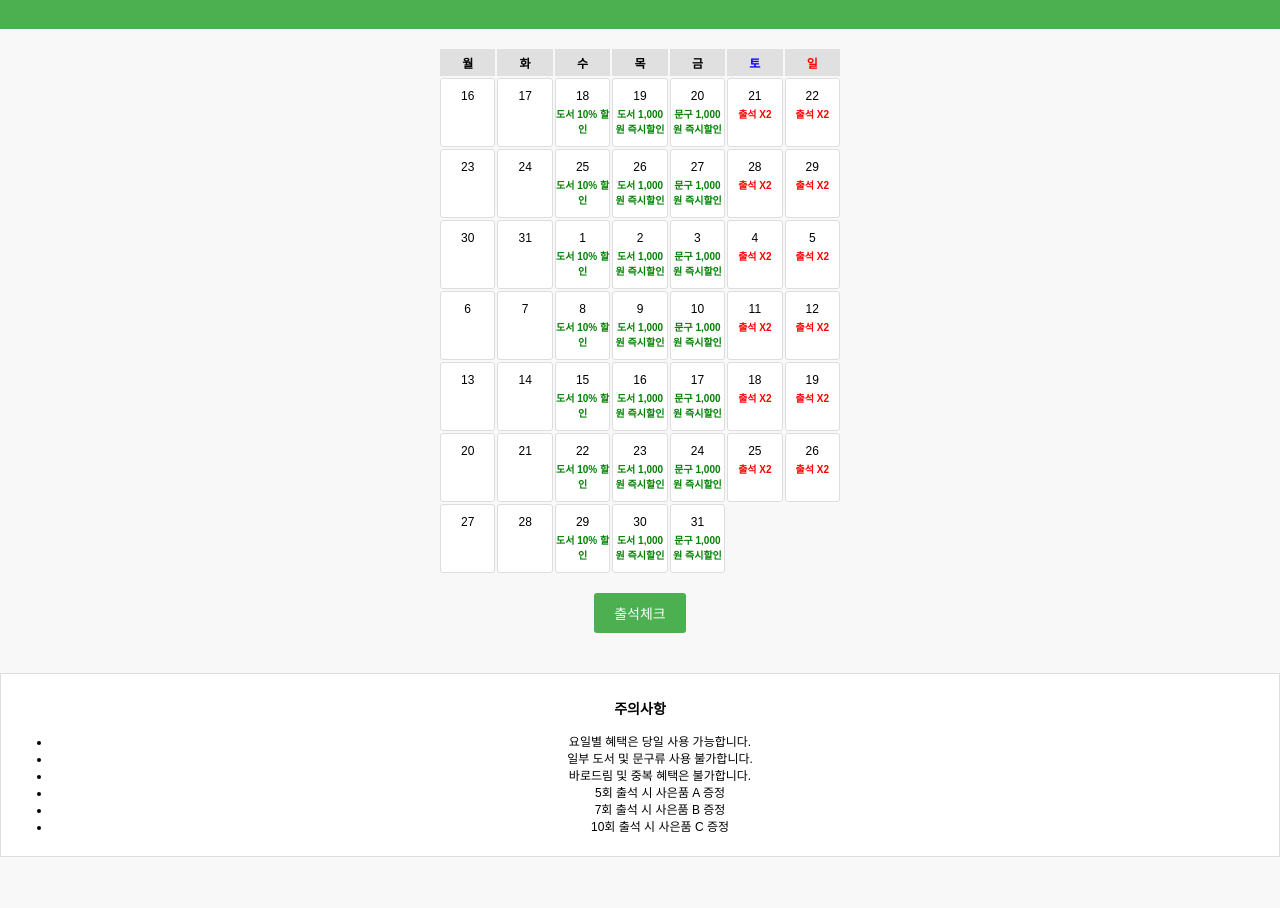
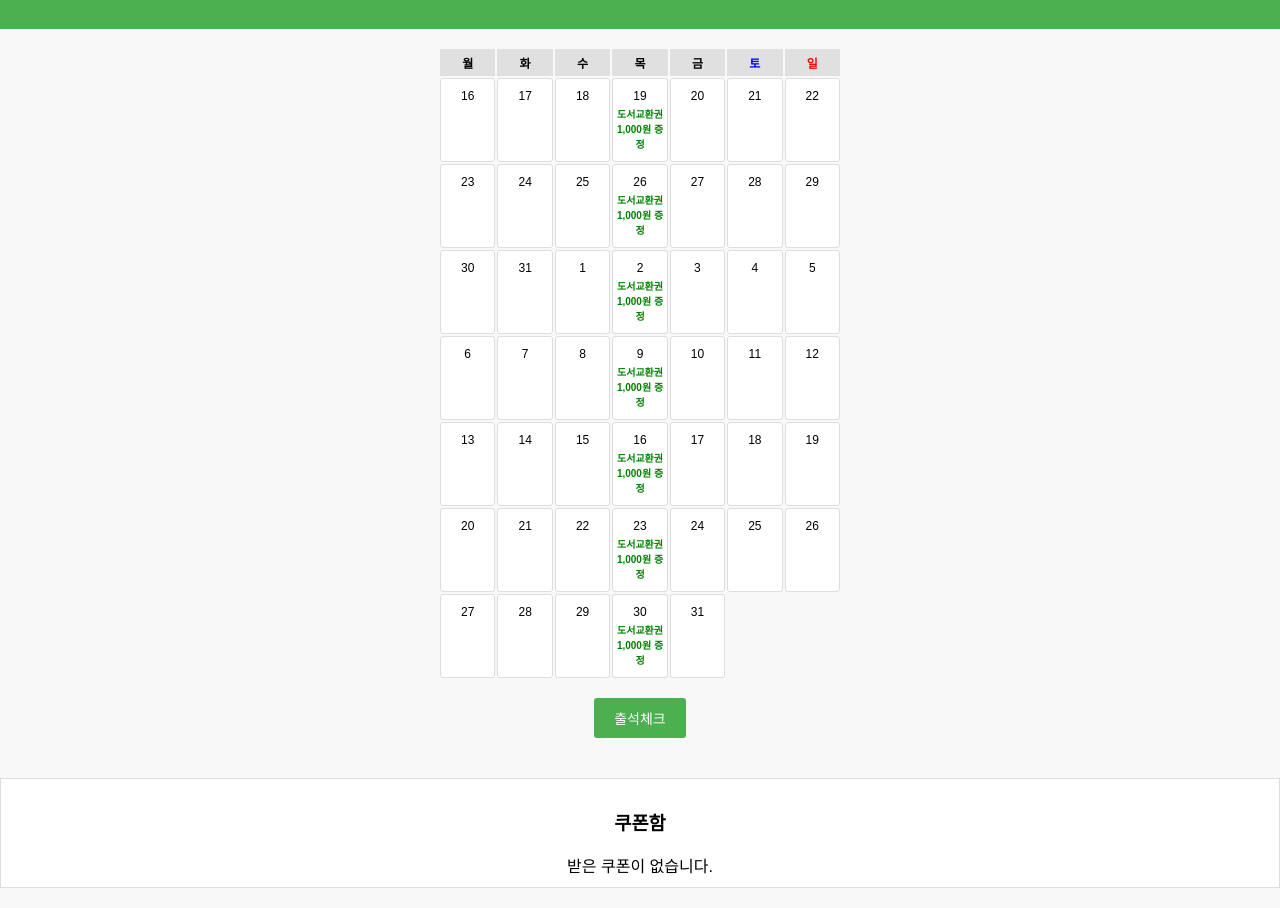
Before and after one commit to niceguybin/attendance-event, a plain HTML site: page index.html in a window 1280 px wide. Shown: the part 198-1106 px from the top of the page. Before the commit the page ends 1055 px from the top, so only its background shows below. Drawn offline with Linux system fonts and the light colour scheme.

Commit message:
Update index.html

```diff
--- a/index.html
+++ b/index.html
@@ -85,7 +85,7 @@
     }
 
     .day.checked::after {
-      content: "\2705 출석 완료";
+      content: "\\2705 출석 완료";
       position: absolute;
       top: 5px;
       right: 5px;
@@ -125,6 +125,26 @@
       margin-top: 20px;
       border: 1px solid #ddd;
     }
+
+    .coupon-container {
+      margin: 20px auto;
+      padding: 10px;
+      background-color: #fff;
+      border: 1px solid #ddd;
+    }
+
+    .coupon {
+      margin: 5px 0;
+      color: #4CAF50;
+      font-weight: bold;
+      cursor: pointer;
+    }
+
+    .coupon.used {
+      color: gray;
+      text-decoration: line-through;
+      pointer-events: none;
+    }
   </style>
 </head>
 <body>
@@ -155,25 +175,20 @@
     <button id="attendance-btn">출석체크</button>
   </main>
 
-  <div class="notice">
-    <h3>주의사항</h3>
-    <ul>
-      <li>요일별 혜택은 당일 사용 가능합니다.</li>
-      <li>일부 도서 및 문구류 사용 불가합니다.</li>
-      <li>바로드림 및 중복 혜택은 불가합니다.</li>
-      <li>5회 출석 시 사은품 A 증정</li>
-      <li>7회 출석 시 사은품 B 증정</li>
-      <li>10회 출석 시 사은품 C 증정</li>
-    </ul>
+  <div class="coupon-container">
+    <h3>쿠폰함</h3>
+    <div id="coupon-list">받은 쿠폰이 없습니다.</div>
   </div>
 
   <script>
     const calendar = document.getElementById("calendar");
     const attendanceButton = document.getElementById("attendance-btn");
+    const couponList = document.getElementById("coupon-list");
 
     const startDate = new Date("2024-12-16");
     const endDate = new Date("2025-01-31");
     let attendedDays = JSON.parse(localStorage.getItem("attendedDays")) || [];
+    let coupons = JSON.parse(localStorage.getItem("coupons")) || [];
 
     function generateCalendar() {
       calendar.innerHTML = `
@@ -193,13 +208,8 @@
         const dayOfWeek = date.getDay();
         day.innerHTML = `<div>${date.getDate()}</div>`;
 
-        // 요일별 혜택 추가
-        if (dayOfWeek === 3) day.innerHTML += `<div class='benefit'>도서 10% 할인</div>`;
-        if (dayOfWeek === 4) day.innerHTML += `<div class='benefit'>도서 1,000원 즉시할인</div>`;
-        if (dayOfWeek === 5) day.innerHTML += `<div class='benefit'>문구 1,000원 즉시할인</div>`;
-        if (dayOfWeek === 6 || dayOfWeek === 0) day.innerHTML += `<div class='double-attendance'>출석 X2</div>`;
+        if (dayOfWeek === 4) day.innerHTML += `<div class='benefit'>도서교환권 1,000원 증정</div>`;
 
-        // 출석 체크된 날짜에 표시
         if (attendedDays.includes(day.dataset.date)) {
           day.classList.add("checked");
         }
```
